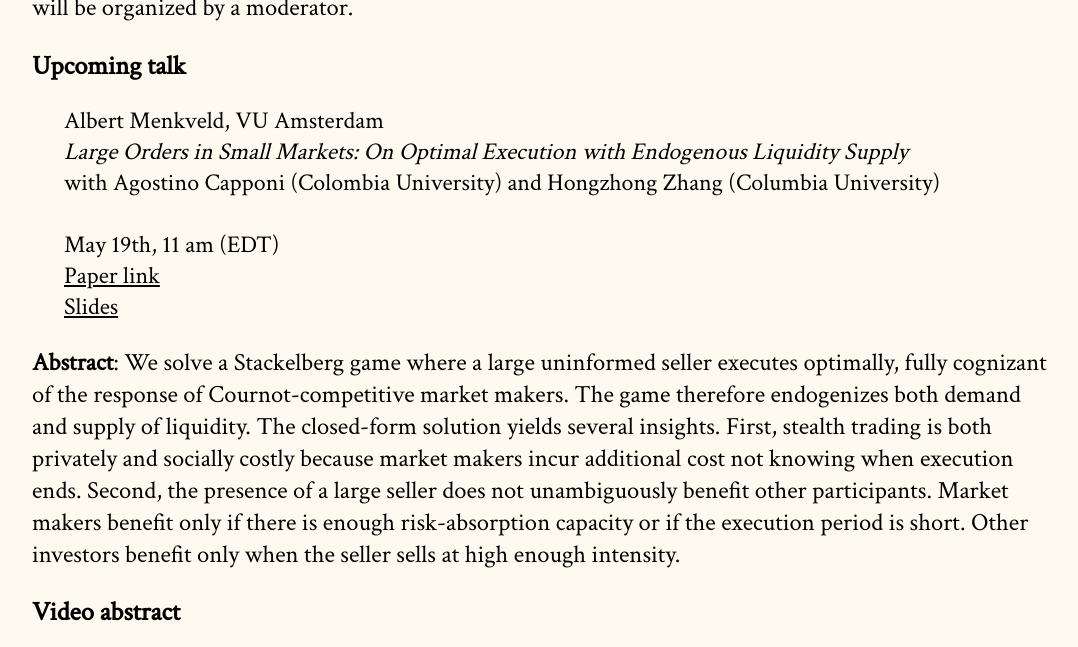
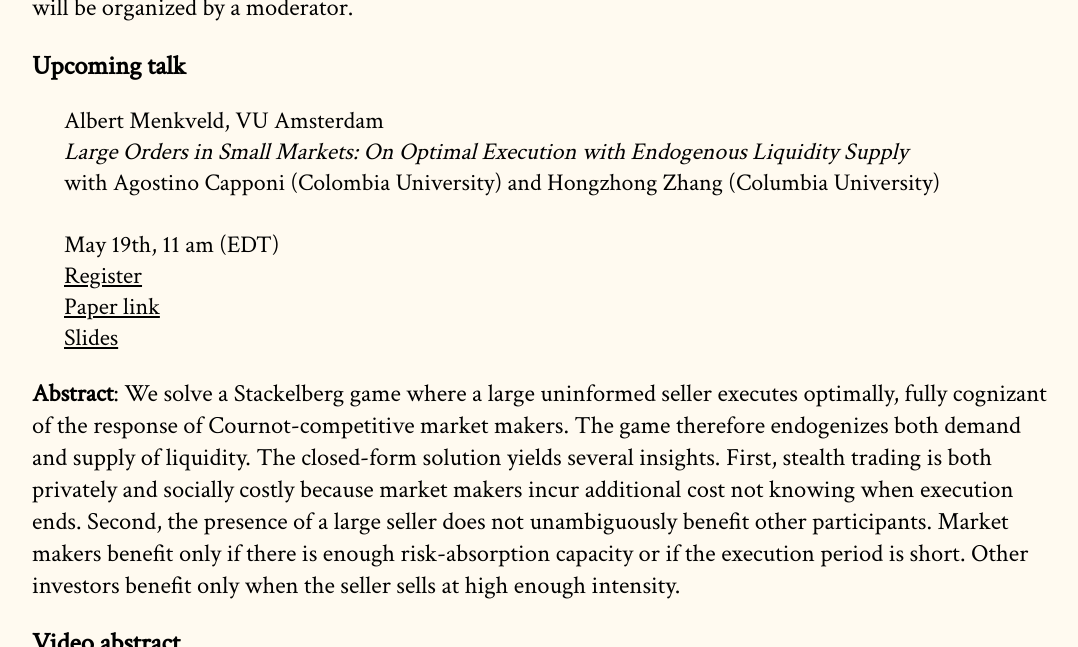
Before and after one commit to cpfiffer/microstructure.exchange, a Jekyll site: the page built from index.md, in a window 1280 px wide and 900 px high, scrolled down 412 px, cut to the strip 0-647 px from the top of the window. Shown: the whole strip, without its empty margins (96-1174 px from the left). Built offline with Jekyll 4.4.1, drawn with Linux system fonts in a browser that asks for light colours; some web fonts are replaced.

Commit message:
Update _config.yml

```diff
--- a/_config.yml
+++ b/_config.yml
@@ -16,5 +16,5 @@ speaker-info:
   coauthors: "Agostino Capponi (Colombia University) and Hongzhong Zhang (Columbia University)"
   speaker-date: May 19th, 11 am (EDT)
   paper-link: https://papers.ssrn.com/sol3/papers.cfm?abstract_id=3326313
-  # webinar-link: https://stockholmuniversity.zoom.us/webinar/register/WN_cfyF32FWQNq3FpjVNdmYfw
+  webinar-link: https://stockholmuniversity.zoom.us/webinar/register/WN_08H296NOQNK29huS0jC7mw
   slides-link: https://albertjmenkveld.com/public/slides/cizg1s/index.html#/1
```
